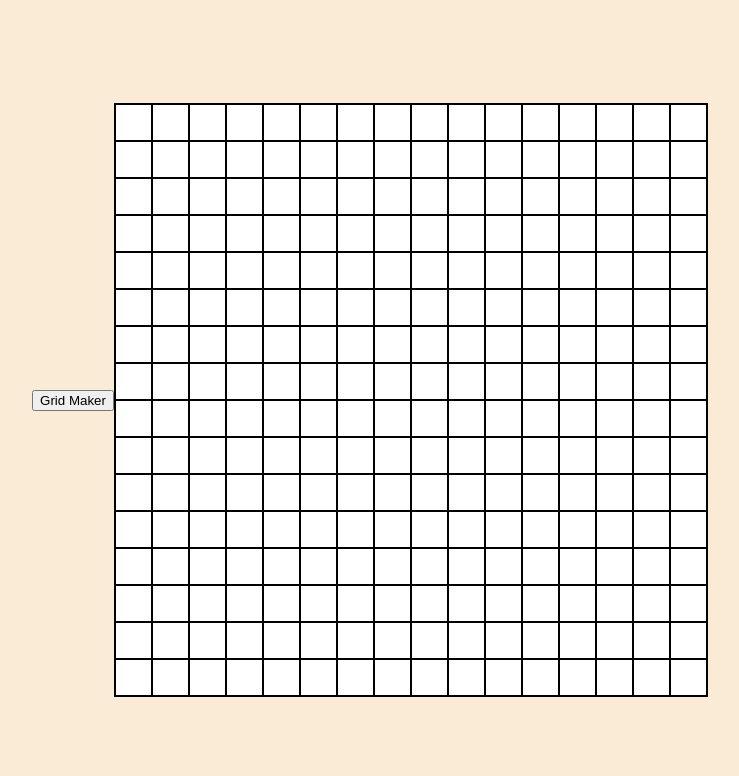
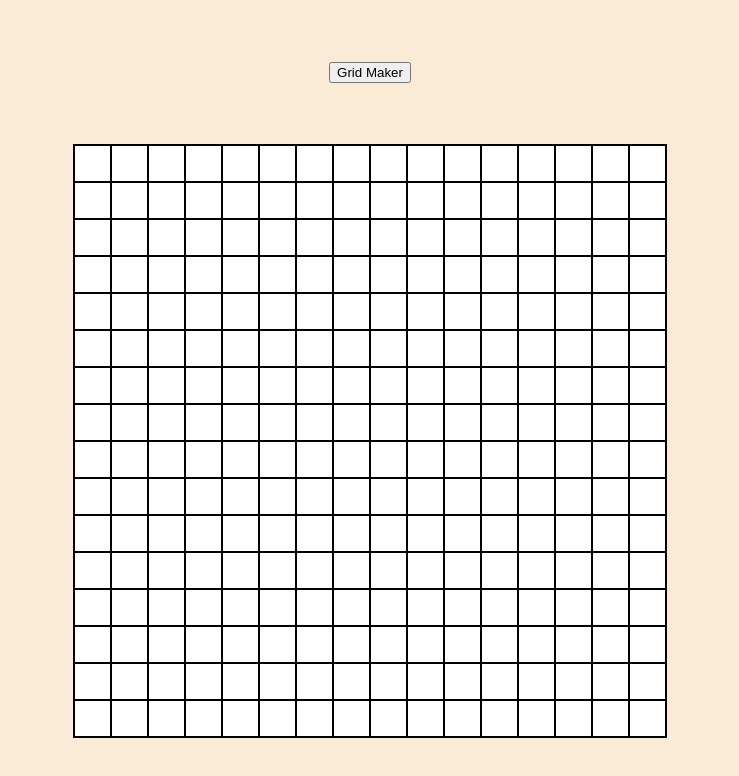
Before and after one commit to Noby707/etch-a-sketch, a plain HTML site: page index.html in a window 1280 px wide. Shown: the whole page, without its empty margins (270-1009 px from the left). Drawn offline with Linux system fonts and the light colour scheme.

Commit message:
Switched Flex direction to column.

```diff
--- a/style.css
+++ b/style.css
@@ -5,8 +5,10 @@ html, body {
 
 body {
     display: flex;
-    justify-content: center;
+    flex-direction: column;
+
     align-items: center;
+    justify-content: space-evenly;
 
     background-color: antiquewhite;
 }
```
